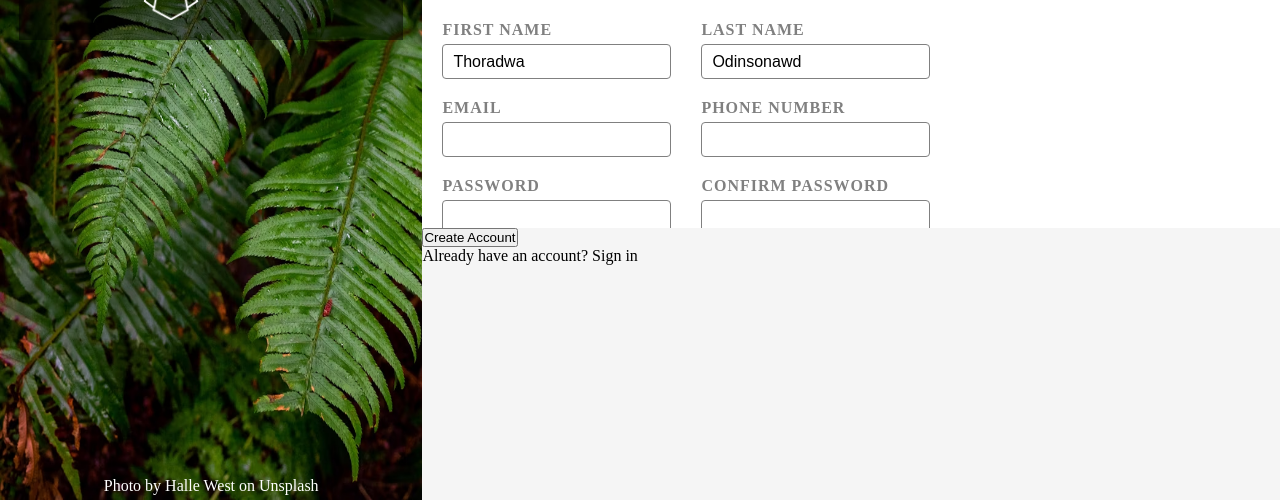
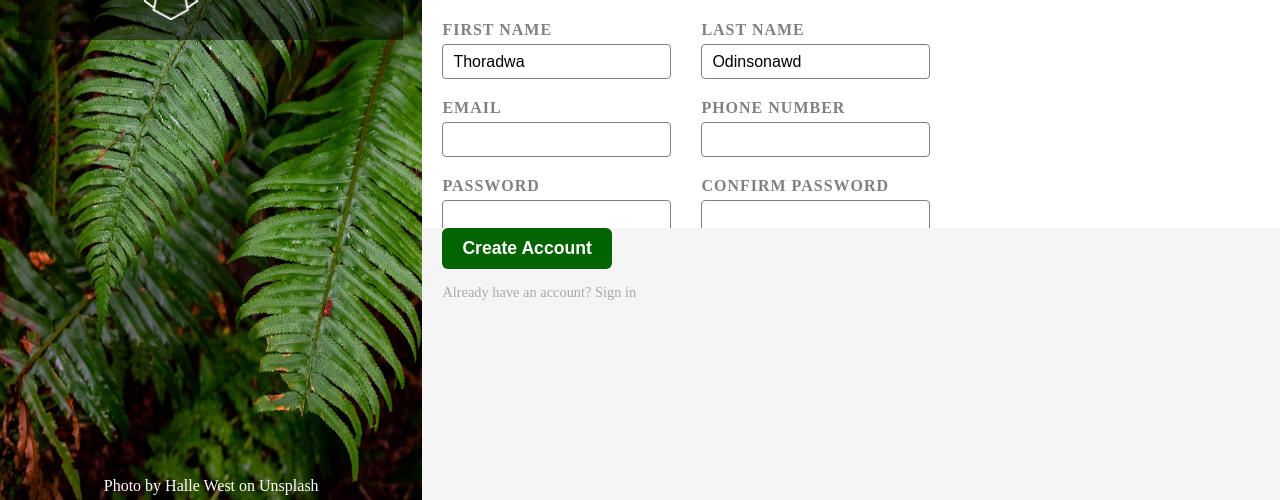
Before and after one commit to TheLizimm/exercicios-logica-js, a plain HTML site: page 07 - html-css-basic/index.html in a window 1280 px wide. Shown: the part 300-800 px from the top of the page. Drawn offline with Linux system fonts and the light colour scheme.

Commit message:
:lipstick: feat: estilização do botão e do texto final

```diff
--- a/07 - html-css-basic/style/style.css
+++ b/07 - html-css-basic/style/style.css
@@ -144,8 +144,37 @@ input{
     height: 35px;
 }
 
-.dirFinal{
+.dirFinal {
+    display: flex;
     height: 34vh;
     width: 67vw;
     background-color: whitesmoke;
+    justify-content: flex-start;
+    align-items: center;
+    flex-direction: column;
+    padding-left: 20px;
+    align-items: flex-start;
 }
+
+.dirFinal button {
+    padding: 10px 20px;
+    background-color: darkgreen;
+    color: white;
+    border-radius: 6px;
+    border: none;
+    font-weight: bold;
+    font-size: 1.1em;
+    cursor: pointer;
+    margin-bottom: 15px;
+}
+
+.dirFinal p {
+    font-size: 0.9em;
+    color: darkgray;
+}
+
+.dirFinal p a {
+    color: darkgreen;
+    text-decoration: none;
+    font-weight: bold;
+}
```
